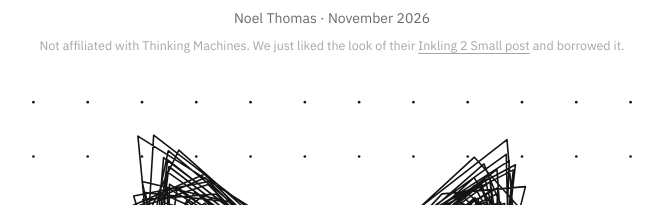
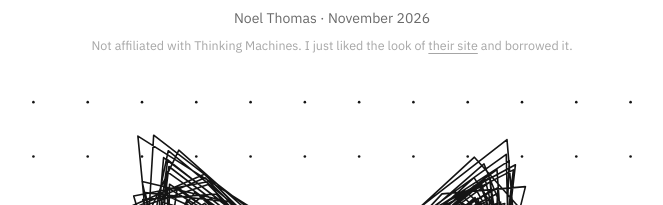
Before and after one commit to 11NOel11/inkling-chaos, a plain HTML site: page docs/index.html in a window 1280 px wide. Shown: the part 325-530 px from the top of the page, 308-971 px from the left. Drawn offline with Linux system fonts and the light colour scheme.

Commit message:
Design note: first person, credit their site

```diff
--- a/docs/index.html
+++ b/docs/index.html
@@ -100,7 +100,7 @@ footer { max-width: 680px; margin: 60px auto 40px; font-family: var(--sans); fon
   <h1>The numbers say chaotic. The database says regular. Inkling 2 Small believes the database.</h1>
   <p class="dek">$29 of RL on Tinker fixes the worst of it. An independent eval of Thinking Machines' <a href="https://huggingface.co/thinkingmachines/Inkling-2-Small">open model</a>.</p>
   <div class="byline">Noel Thomas · November 2026</div>
-  <div class="borrowed">Not affiliated with Thinking Machines. We just liked the look of their <a href="https://thinkingmachines.ai/news/inkling-2-small/">Inkling 2 Small post</a> and borrowed it.</div>
+  <div class="borrowed">Not affiliated with Thinking Machines. I just liked the look of <a href="https://thinkingmachines.ai">their site</a> and borrowed it.</div>
 </header>
 
 <div class="hero">
```
